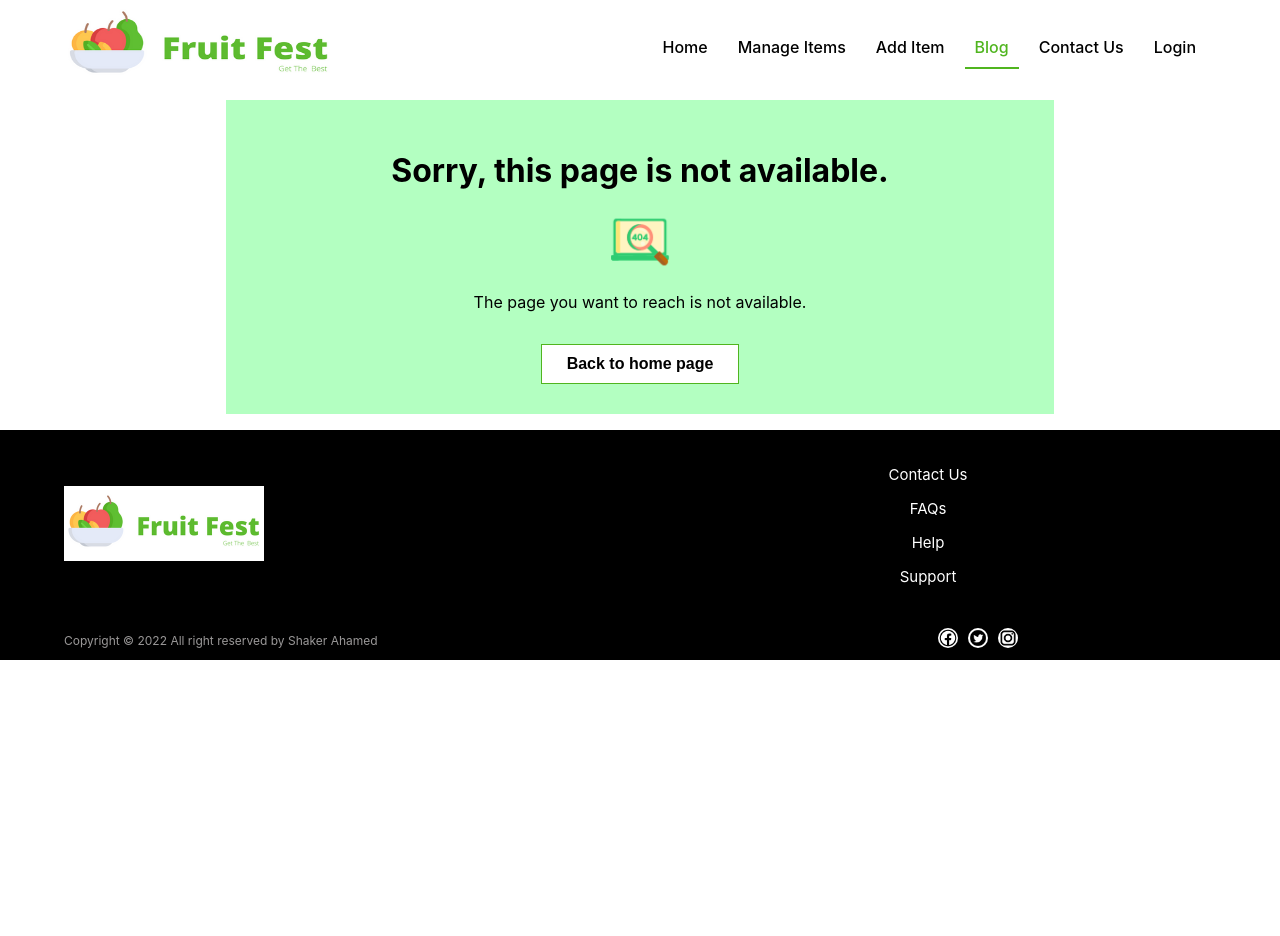
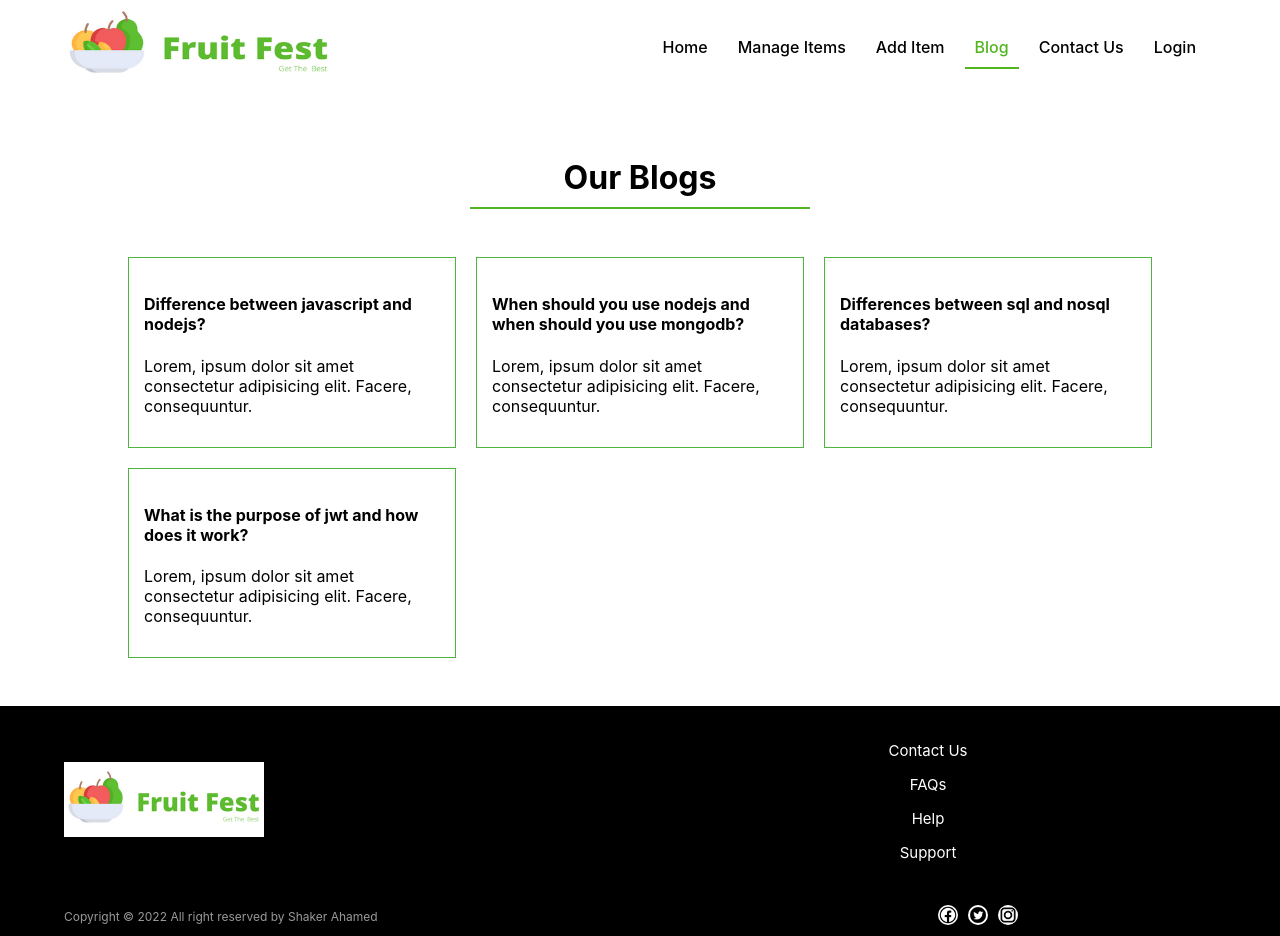
Before and after one commit to shakerscode/fruit-fest-web-app, a React (Create React App) app: page /blog in a window 1280 px wide. Before the commit the page ends 800 px from the top, so only its background shows below. Built offline with nearby package versions, Linux system fonts and the light colour scheme; no server answers.

Commit message:
Spinner, manage item and add item all small bugs are fixed

```diff
--- a/src/App.js
+++ b/src/App.js
@@ -13,6 +13,7 @@ import RequireAuth from './component/RequierAuth/RequierAuth';
 import AddItems from './component/AddItems/AddItems';
 import NotFound from './component/NotFound/NotFound';
 import MyItems from './component/MyItems/MyItems';
+import Blog from './component/Blog/Blog';
 
 
 function App() {
@@ -22,6 +23,7 @@ function App() {
        <Routes>
          <Route path='/' element={<Home></Home>}></Route>
          <Route path='/home' element={<Home></Home>}></Route>
+         <Route path='/blog' element={<Blog></Blog>}></Route>
          <Route path='/inventory/:id' element={
            <RequireAuth>
              <SingleInven></SingleInven>
--- a/src/component/AddItems/AddItems.js
+++ b/src/component/AddItems/AddItems.js
@@ -8,7 +8,7 @@ const AddItems = () => {
     const [user] = useAuthState(auth);
     const { register, handleSubmit } = useForm();
 
-    const onSubmit = (data) => {
+    const onSubmit = (data, e) => {
         console.log(data)
         if(data){
             const url = `https://agile-fortress-99835.herokuapp.com/fruit`;
@@ -24,7 +24,7 @@ const AddItems = () => {
             console.log(result)
         })
         }
-
+        e.target.reset()
     };
     return (
         <div className='add-item-sec'>
--- /dev/null
+++ b/src/component/Blog/Blog.css
@@ -0,0 +1,22 @@
+.blog-section{
+    display: grid;
+    grid-template-columns: repeat(3, 1fr);
+    grid-gap: 20px;
+    width: 80%;
+    margin: 3rem auto;
+    pad: 10px;
+}
+.blog{
+    border: 1px solid rgb(80, 180, 64);
+    padding: 15px;
+    cursor: pointer;
+    transition: all 1s ease-in-out;
+}
+.blog:hover{
+    background-color: rgb(181, 252, 170);
+}
+@media screen and (max-width: 650px) {
+    .blog-section{
+        grid-template-columns: 1fr;
+    }
+}
--- /dev/null
+++ b/src/component/Blog/Blog.js
@@ -0,0 +1,30 @@
+import React from 'react';
+import './Blog.css'
+
+const Blog = () => {
+    return (
+        <div>
+            <h1 className='about-header'>Our Blogs</h1>
+            <div className='blog-section'>
+                <div className='blog'>
+                    <h4>Difference between javascript and nodejs?</h4>
+                    <p className='blog-answer'>Lorem, ipsum dolor sit amet consectetur adipisicing elit. Facere, consequuntur.</p>
+                </div>
+                <div className='blog'>
+                    <h4>When should you use nodejs and when should you use mongodb?</h4>
+                    <p className='blog-answer'>Lorem, ipsum dolor sit amet consectetur adipisicing elit. Facere, consequuntur.</p>
+                </div>
+                <div className='blog'>
+                    <h4>Differences between sql and nosql databases?</h4>
+                    <p className='blog-answer'>Lorem, ipsum dolor sit amet consectetur adipisicing elit. Facere, consequuntur.</p>
+                </div>
+                <div className='blog'>
+                    <h4>What is the purpose of jwt and how does it work?</h4>
+                    <p className='blog-answer'>Lorem, ipsum dolor sit amet consectetur adipisicing elit. Facere, consequuntur.</p>
+                </div>
+            </div>
+        </div>
+    );
+};
+
+export default Blog;
--- a/src/component/Home/Home.css
+++ b/src/component/Home/Home.css
@@ -102,13 +102,11 @@
      border-radius: 10px;
      box-shadow: rgba(14, 30, 37, 0.12) 0px 2px 4px 0px, rgba(14, 30, 37, 0.32) 0px 2px 16px 0px;
      cursor: pointer;
-     transition: all 1s ease-in-out;
  }
 
  .fruit-img:hover {
      box-shadow: none;
      border: 1px solid rgb(80, 181, 31);
-     transform: rotate(45deg);
  }
 
  .fruit-img img {
--- a/src/component/Home/Home.js
+++ b/src/component/Home/Home.js
@@ -7,16 +7,19 @@ import { ArrowRightIcon } from '@heroicons/react/solid';
 import './Home.css';
 import Inventory from '../Inventory/Inventory';
 import { useNavigate } from 'react-router-dom';
+import Loading from '../Shared/Loading/Loading';
 
 const Home = () => {
     const navigate = useNavigate();
     const [fruits, setFruits] = useState([]);
 
-    useEffect(()=>{
+    useEffect(() => {
         fetch('https://agile-fortress-99835.herokuapp.com/fruit')
-        .then(res=> res.json())
-        .then(data => setFruits(data));
-    },[])
+            .then(res => res.json())
+            .then(data => {
+                setFruits(data)
+            });
+    }, [])
     return (
         <div className='home-section'>
             {/* Home Banner   */}
@@ -72,13 +75,18 @@ const Home = () => {
             {/* Home fruits info section end*/}
             <div className='home-inventory'>
                 <h1 className='about-header'>Our Inventory</h1>
-                <div className="inventory">
                 {
-                    fruits.slice(0, 6).map(fruit => <Inventory key={fruit._id} fruit={fruit}></Inventory>)
+                    fruits.length === 0 && <Loading></Loading>
                 }
-                </div>
+                {
+                    <div className="inventory">
+                        {
+                            fruits.slice(0, 6).map(fruit => <Inventory key={fruit._id} fruit={fruit}></Inventory>)
+                        }
+                    </div>
+                }
                 <div className='manage-inv-btn'>
-                    <button onClick={()=> navigate('/manage-inventory')} className='btn'>Manage Inventories</button>
+                    <button onClick={() => navigate('/manage-inventory')} className='btn'>Manage Inventories</button>
                 </div>
             </div>
 
--- a/src/component/ManageFruit/ManageFruit.js
+++ b/src/component/ManageFruit/ManageFruit.js
@@ -1,11 +1,13 @@
 import React from 'react';
 import './ManageFruit.css'
 import { XCircleIcon } from '@heroicons/react/solid';
+import { useNavigate } from 'react-router-dom';
 
 const ManageFruit = ({fruit, handleItemDelete}) => {
+    const navigate = useNavigate()
     const {_id, name, price, quantity, supplierName, image } = fruit;
     return (
-        <div className='manage-all-fruits'>
+        <div onClick={()=>navigate(`/inventory/${_id}`)} className='manage-all-fruits'>
             <img src={image} alt="" width={'60px'}/>
             <h6>{_id}</h6>
             <p>{name}</p>
--- a/src/component/ManageInv/ManageInv.js
+++ b/src/component/ManageInv/ManageInv.js
@@ -3,24 +3,27 @@ import './ManageInv.css'
 import ManageFruit from '../ManageFruit/ManageFruit';
 import { useNavigate } from 'react-router-dom';
 import useFruits from '../hooks/useFruits';
+import Loading from '../Shared/Loading/Loading';
 
 const ManageInv = () => {
     const navigate = useNavigate();
     const [fruits, setFruits] = useFruits();
 
+
+    //handle delete
     const handleItemDelete = (id) => {
         const proceed = window.confirm('Are you sure you want to delete this item?');
-        if(proceed){
+        if (proceed) {
             const url = `https://agile-fortress-99835.herokuapp.com/fruit/${id}`;
             fetch(url, {
                 method: 'DELETE'
             })
-            .then(res=>res.json())
-            .then(data => {
-                console.log(data)
-                const remain = fruits.filter(fruit=> fruit._id !== id);
-                setFruits(remain)
-            })
+                .then(res => res.json())
+                .then(data => {
+                    console.log(data)
+                    const remain = fruits.filter(fruit => fruit._id !== id);
+                    setFruits(remain)
+                })
         }
 
     }
@@ -37,6 +40,9 @@ const ManageInv = () => {
 
             <div className='manage-fruits'>
                 {
+                    fruits.length === 0 && <Loading></Loading>
+                }
+                {
                     fruits.map(fruit => <ManageFruit key={fruit._id} fruit={fruit} handleItemDelete={handleItemDelete}></ManageFruit>)
                 }
             </div>
--- a/src/component/MyItems/MyItems.css
+++ b/src/component/MyItems/MyItems.css
@@ -1,3 +1,13 @@
 .my-items{
     margin: 2rem auto;
 }
+.no-items-sec{
+    width: 70%;
+    margin: auto;
+    text-align: center;
+}
+.no-items{
+    text-align: center;
+    font-size: 20px;
+    color: grey;
+}
--- a/src/component/MyItems/MyItems.js
+++ b/src/component/MyItems/MyItems.js
@@ -1,5 +1,6 @@
 import React from 'react';
 import { useAuthState } from 'react-firebase-hooks/auth';
+import { useNavigate } from 'react-router-dom';
 import auth from '../../firebase.init';
 import useFruits from '../hooks/useFruits';
 import MyItem from './MyItem/MyItem';
@@ -8,9 +9,10 @@ import './MyItems.css';
 const MyItems = () => {
 const [fruits, setFruits] = useFruits();
 const [user] = useAuthState(auth);
+const navigate = useNavigate()
 
 const userFruits = fruits.filter(fruit => fruit.email === user.email)
-console.log(userFruits);
+
 const handleItemDelete = (id) => {
     const proceed = window.confirm('Are you sure you want to delete this item?');
     if(proceed){
@@ -32,6 +34,12 @@ const handleItemDelete = (id) => {
         <div className='my-items'>
             <h1 className='about-header'>My items</h1>
             {
+                userFruits.length === 0 &&<div className='no-items-sec'>
+                <p className='no-items'>You have no items. Add some...</p>
+                <button onClick={()=>navigate('/add-item')} className='btn'>Add Items</button>
+                </div>
+            }
+            {
                 userFruits.map(userFruit => <MyItem key={userFruit._id} userFruit={userFruit} handleItemDelete={handleItemDelete}></MyItem>)
             }
         </div>
--- a/src/component/Shared/Loading/Loading.css
+++ b/src/component/Shared/Loading/Loading.css
@@ -6,7 +6,7 @@
     display: block;
     position: relative;
     width: 10%;
-    height: 300px;
+    height: 100px;
     margin:5rem auto;
   }
   .lds-hourglass:after {
@@ -39,6 +39,6 @@
     .lds-hourglass{
       width: 100%;
       height: 30px;
-      margin-left: 5rem;
+      margin-left: 6rem;
     }
   }
--- a/src/component/SingleInven/SingleInven.js
+++ b/src/component/SingleInven/SingleInven.js
@@ -20,16 +20,16 @@ const SingleInven = () => {
 
     //remove quantity
 
-    const removeQuantity = () =>{
+    const removeQuantity = () => {
         const removedQuantity = quantity - 1;
         console.log(removedQuantity);
         const url = `https://agile-fortress-99835.herokuapp.com/fruit/${id}`;
         fetch(url, {
             method: 'PUT',
-            headers : {
-                'content-type' : 'application/json'
+            headers: {
+                'content-type': 'application/json'
             },
-            body: JSON.stringify({removedQuantity})
+            body: JSON.stringify({ removedQuantity })
         })
             .then(res => res.json())
             .then(data => {
@@ -38,23 +38,23 @@ const SingleInven = () => {
     }
 
     //set quantity
-    const handleAddQuantity = ()=> {
-        if( getQuantity > 0){
-            const newQuantity  = parseInt(getQuantity) + parseInt(quantity);
+    const handleAddQuantity = () => {
+        if (getQuantity > 0) {
+            const newQuantity = parseInt(getQuantity) + parseInt(quantity);
             const url = `https://agile-fortress-99835.herokuapp.com/fruit/${id}`;
             fetch(url, {
                 method: 'PUT',
-            headers : {
-                'content-type' : 'application/json'
+                headers: {
+                    'content-type': 'application/json'
                 },
-            body: JSON.stringify({newQuantity})
+                body: JSON.stringify({ newQuantity })
             })
                 .then(res => res.json())
                 .then(data => {
                     console.log(data)
                 })
             setError('')
-        }else{
+        } else {
             setError('Please enter a valid number')
         }
 
@@ -69,7 +69,7 @@ const SingleInven = () => {
                     <img src={image} alt="" width={'250px'} />
                     <h4>Name: {name}</h4>
                     <p>Price: {price}</p>
-                <p>Quantity: {quantity}</p>
+                    <p>Quantity: {quantity <= 0 ? 'Stock Out' : quantity}</p>
                     <p>Supplier: {supplierName}</p>
                     <p>{shortDesc}</p>
                     <button onClick={removeQuantity} className='btn'>Deliver</button>
@@ -83,7 +83,7 @@ const SingleInven = () => {
                     }
                     <button onClick={handleAddQuantity} className="btn">Restock</button>
                 </div>
-            <button onClick={()=> navigate('/manage-inventory')} className='btn'>Manage Inventories</button>
+                <button onClick={() => navigate('/manage-inventory')} className='btn'>Manage Inventories</button>
             </div>
         </div>
     );
```
Lines whose indentation alone changed are shown as unchanged.
